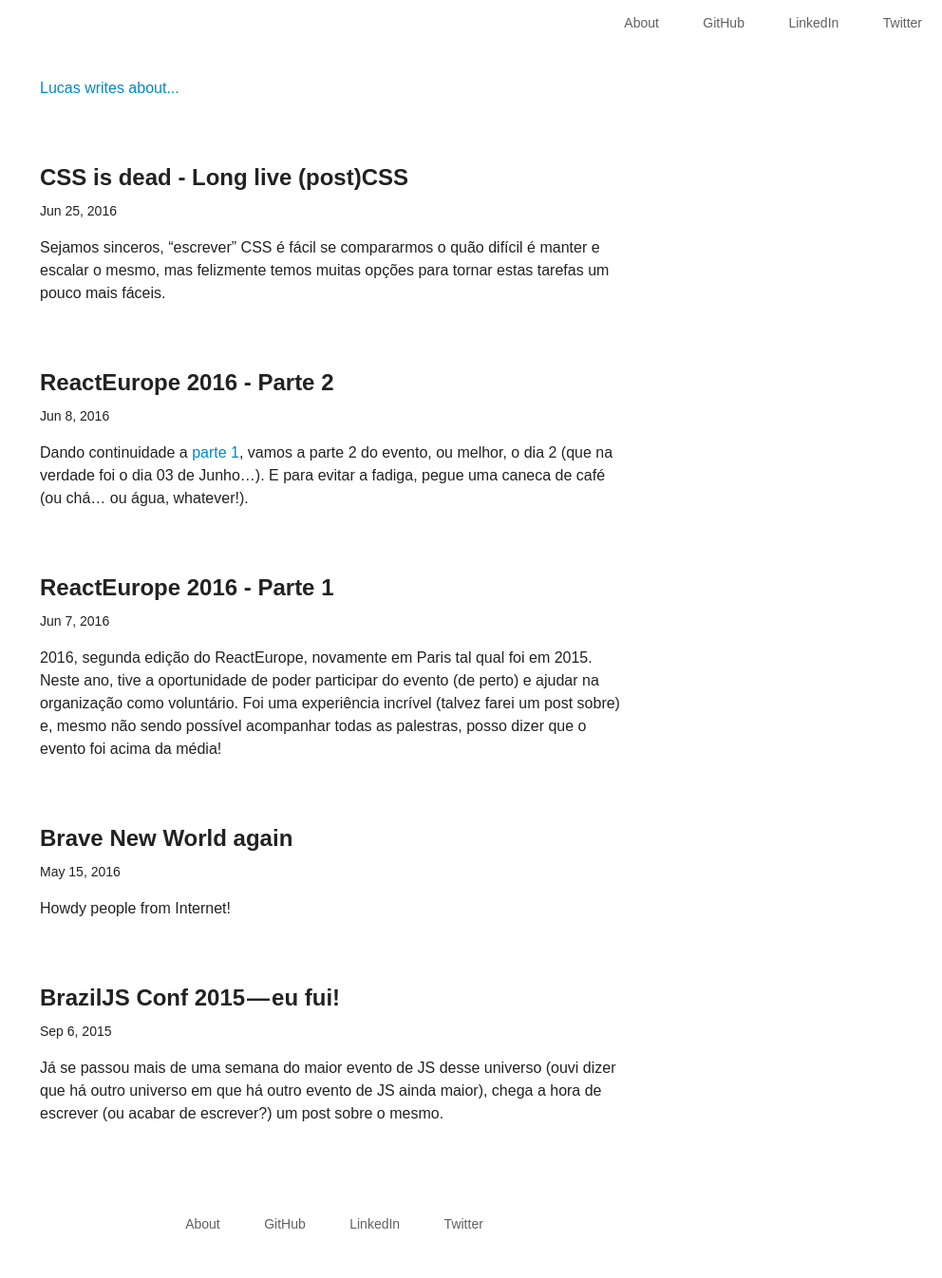
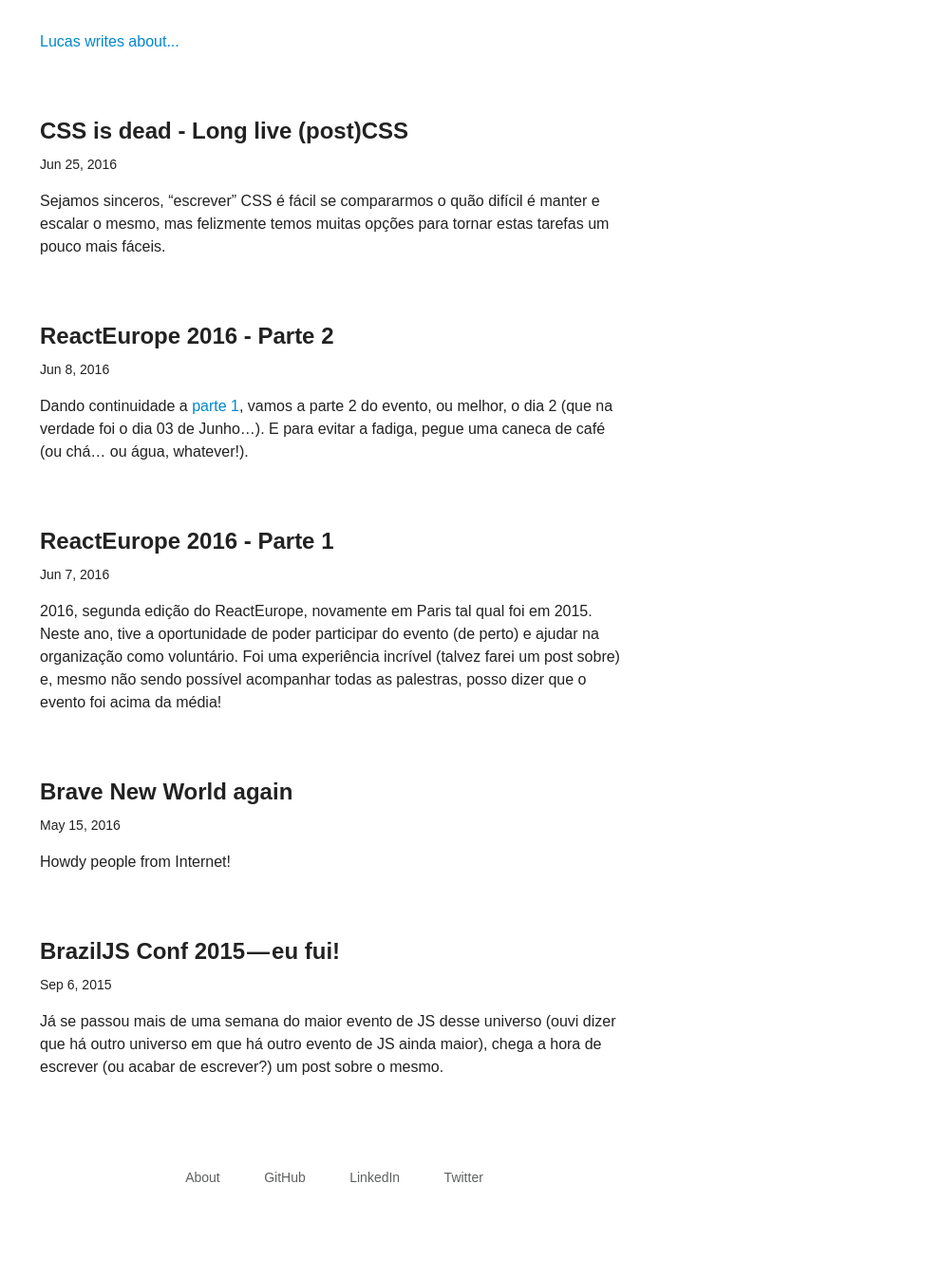
Before and after one commit to AgtLucas/_agtlucas.com, a Jekyll site: the page built from index.html, in a window 1280 px wide. Shown: the whole page at 95% size, without its empty margins (288-1280 px from the left). Built offline with Jekyll 4.4.1, drawn with Linux system fonts in a browser that asks for light colours; some web fonts are replaced; after the commit the page ends 1297 px from its top, so only the background shows below that.

Commit message:
Hide head menu for now

```diff
--- a/_includes/header.html
+++ b/_includes/header.html
@@ -1,10 +1,10 @@
 <header class="Header">
 
-  <nav class="Nav Nav--header u-taRight">
+  <!-- <nav class="Nav Nav--header u-taRight">
     {% for item in site.data.social %}
     <a href="{{ item.url }}" class="Nav-item">{{ item.name }}</a>
     {% endfor %}
-  </nav>
+  </nav> -->
 
   <div>
     <a class="Site-title" href="{{ site.baseurl }}/">{{ site.title }} writes about...</a>
```
